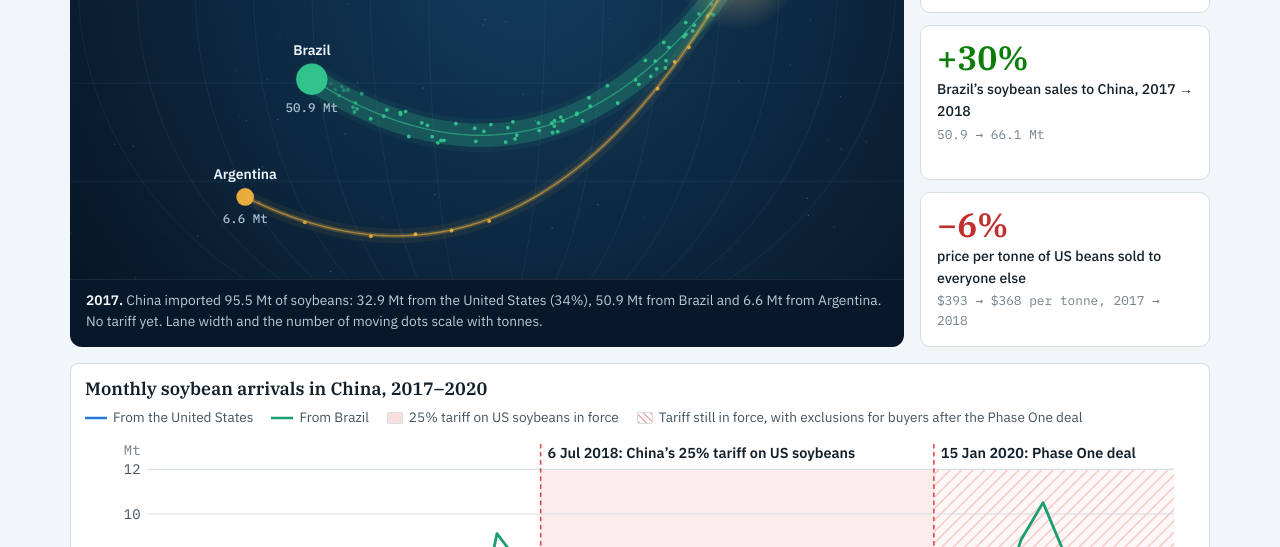
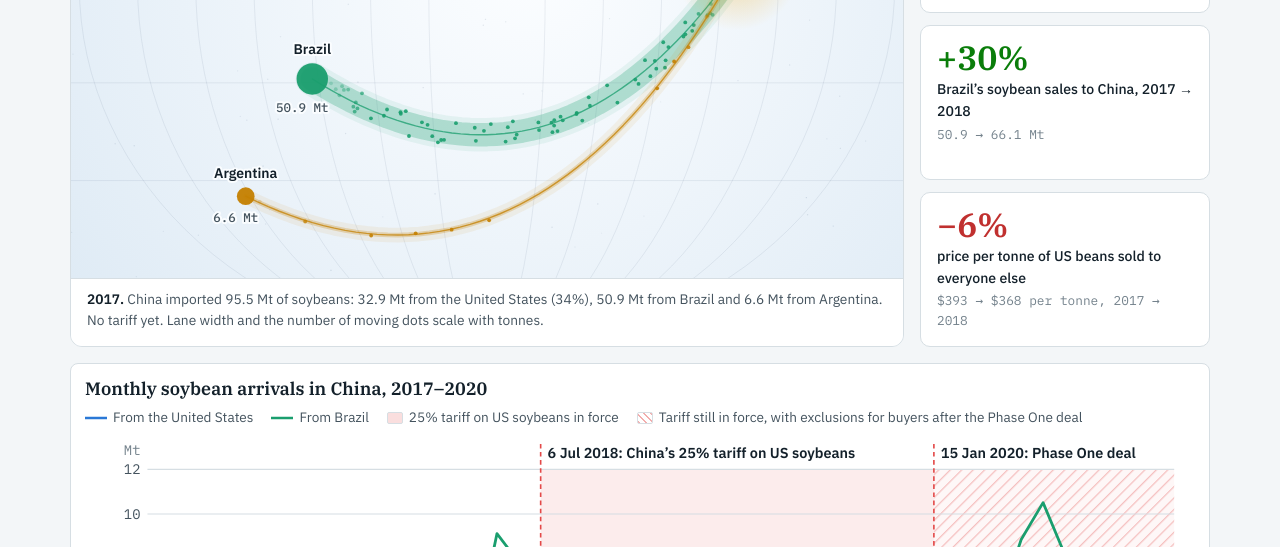
Before and after one commit to deluair/arec530-trade-policy-lab, a plain HTML site: page index.html in a window 1280 px wide. Shown: the part 819-1366 px from the top of the page. Drawn offline with Linux system fonts and the light colour scheme; animation ran at ten frames a second.

Commit message:
Repaint the soybean shipping map in a light palette
Co-Authored-By: Claude Opus 5.5 <noreply@anthropic.com>
Claude-Session: https://claude.ai/code/session_01AVGb2LR2zgJGWYpCCMzY8t

```diff
--- a/index.html
+++ b/index.html
@@ -185,17 +185,17 @@ ol.steps .mono { font-size: .85rem; }
 :root { --lane-us: #2a78d6; --lane-br: #1a9e6e; }
 .eyebrow-s { font-family: var(--font-mono); font-size: .78rem; color: var(--area-c); letter-spacing: .05em; text-transform: uppercase; }
 .case-grid { display: grid; grid-template-columns: 1fr 290px; gap: 16px; align-items: stretch; }
-/* the ocean panel is a fixed night-sea world in both themes */
-.ocean { position: relative; border-radius: 12px; overflow: hidden; background: #08182a; color: #e6eef5; min-height: 340px; display: flex; flex-direction: column; }
+/* the shipping map is a pale chart-paper sea, light like the rest of the page */
+.ocean { position: relative; border-radius: 12px; overflow: hidden; background: #eef5fb; color: var(--ink); border: 1px solid var(--rule); min-height: 340px; display: flex; flex-direction: column; }
 .ocean canvas { width: 100%; flex: 1 1 auto; min-height: 420px; display: block; }
 .ocean-ui { position: absolute; top: 14px; right: 16px; display: flex; flex-direction: column; align-items: flex-end; gap: 8px; }
-.ocean .year { font: 600 3.2rem/1 var(--font-display); color: #f4f8fb; letter-spacing: .01em; text-shadow: 0 2px 18px rgba(0,0,0,.5); }
+.ocean .year { font: 600 3.2rem/1 var(--font-display); color: var(--ink); letter-spacing: .01em; }
 .ocean-ctl { display: flex; gap: 10px; align-items: center; }
-.ocean-ctl input { width: 170px; accent-color: #ff6b6b; }
-.obtn { background: rgba(255,255,255,.1); color: #f4f8fb; border: 1px solid rgba(255,255,255,.35); border-radius: 6px; padding: 5px 12px; font: 500 .85rem var(--font-body); cursor: pointer; }
-.obtn:hover { background: rgba(255,255,255,.2); }
-.ocean-cap { font-size: .86rem; color: #b9cad8; padding: 10px 16px 14px; border-top: 1px solid rgba(255,255,255,.08); }
-.ocean-cap b { color: #f4f8fb; }
+.ocean-ctl input { width: 170px; accent-color: var(--bad); }
+.obtn { background: var(--surface); color: var(--accent); border: 1px solid var(--accent); border-radius: 6px; padding: 5px 12px; font: 500 .85rem var(--font-body); cursor: pointer; }
+.obtn:hover { background: var(--accent-soft); }
+.ocean-cap { font-size: .86rem; color: var(--ink-2); padding: 10px 16px 14px; border-top: 1px solid var(--rule); background: var(--surface); }
+.ocean-cap b { color: var(--ink); }
 .sr { position: absolute; width: 1px; height: 1px; overflow: hidden; clip: rect(0 0 0 0); }
 .kpis { display: flex; flex-direction: column; gap: 12px; }
 .kpi { background: var(--surface); border: 1px solid var(--rule); border-radius: 10px; padding: 14px 16px; display: flex; flex-direction: column; gap: 2px; flex: 1; }
@@ -1465,10 +1465,11 @@ function caseSetup() {
 
   /* animated shipping lanes */
   const cv = document.getElementById("flow"), ctx = cv.getContext("2d");
+  const haloText = (txt, x, y) => { ctx.lineJoin = "round"; ctx.lineWidth = 4; ctx.strokeStyle = "rgba(251,253,255,0.95)"; ctx.strokeText(txt, x, y); ctx.fillText(txt, x, y); };
   const LANES = [
-    { key: "US", name: "United States", from: [0.13, 0.30], ctrl: [0.47, 0.0], col: "110,170,240" },
-    { key: "Brazil", name: "Brazil", from: [0.29, 0.66], ctrl: [0.58, 0.92], col: "52,201,143" },
-    { key: "Argentina", name: "Argentina", from: [0.21, 0.86], ctrl: [0.55, 1.1], col: "242,179,61" }
+    { key: "US", name: "United States", from: [0.13, 0.30], ctrl: [0.47, 0.0], col: "42,120,214" },
+    { key: "Brazil", name: "Brazil", from: [0.29, 0.66], ctrl: [0.58, 0.92], col: "26,158,110" },
+    { key: "Argentina", name: "Argentina", from: [0.21, 0.86], ctrl: [0.55, 1.1], col: "196,128,0" }
   ];
   const CN = [0.80, 0.47];
   let year = 2014, W2 = 0, H2 = 0, playing = null, last = performance.now();
@@ -1502,17 +1503,17 @@ function caseSetup() {
     const i = ai(year), k = REDUCE ? 1 : 0.07;
     for (const key of ["US", "Brazil", "Argentina", "World"]) cur[key] += (A[key][i] - cur[key]) * k;
     const g = ctx.createRadialGradient(W2 * 0.55, H2 * 0.45, 20, W2 * 0.55, H2 * 0.45, W2 * 0.75);
-    g.addColorStop(0, "#123a5c"); g.addColorStop(1, "#06121f");
+    g.addColorStop(0, "#fbfdff"); g.addColorStop(1, "#dce9f4");
     ctx.fillStyle = g; ctx.fillRect(0, 0, W2, H2);
     // graticule and stars for an ocean-at-night feel
-    ctx.strokeStyle = "rgba(160,200,235,0.07)"; ctx.lineWidth = 1;
+    ctx.strokeStyle = "rgba(29,58,95,0.08)"; ctx.lineWidth = 1;
     for (let j = 1; j < 8; j++) { ctx.beginPath(); ctx.ellipse(W2 * 0.5, H2 * 0.5, W2 * 0.07 * j, H2 * 0.62, 0, 0, Math.PI * 2); ctx.stroke(); }
     for (let j = 1; j < 6; j++) { ctx.beginPath(); ctx.moveTo(0, H2 * j / 6); ctx.lineTo(W2, H2 * j / 6); ctx.stroke(); }
-    for (const [sx, sy, sz] of stars) { ctx.fillStyle = `rgba(220,235,250,${0.08 + sz * 0.18})`; ctx.fillRect(sx * W2, sy * H2, 1.2, 1.2); }
+    for (const [sx, sy, sz] of stars) { ctx.fillStyle = `rgba(29,58,95,${0.05 + sz * 0.08})`; ctx.fillRect(sx * W2, sy * H2, 1.2, 1.2); }
     for (const l of LANES) {
       const mt = cur[l.key], w = widthOf(mt);
       ctx.lineCap = "round";
-      for (const [lw, al] of [[w + 10, 0.06], [w, 0.22], [1.4, 0.55]]) {
+      for (const [lw, al] of [[w + 10, 0.08], [w, 0.26], [1.4, 0.75]]) {
         ctx.strokeStyle = `rgba(${l.col},${al})`; ctx.lineWidth = lw; ctx.beginPath();
         for (let t = 0; t <= 1.0001; t += 0.02) { const [x, y] = bez(l, t); t === 0 ? ctx.moveTo(x, y) : ctx.lineTo(x, y); }
         ctx.stroke();
@@ -1530,27 +1531,27 @@ function caseSetup() {
       }
       const [nx, ny] = [l.from[0] * W2, l.from[1] * H2], r = 5 + Math.sqrt(mt) * 1.5;
       ctx.fillStyle = `rgba(${l.col},0.95)`; ctx.beginPath(); ctx.arc(nx, ny, r, 0, Math.PI * 2); ctx.fill();
-      ctx.fillStyle = "#eef4f9"; ctx.font = "600 14px 'IBM Plex Sans', sans-serif"; ctx.textAlign = "center";
-      ctx.fillText(l.name, nx, ny - r - 9);
-      ctx.fillStyle = "#a9bfd1"; ctx.font = "500 12.5px 'IBM Plex Mono', monospace";
-      ctx.fillText(fmt(A[l.key][i], 1) + " Mt", nx, ny + r + 17);
+      ctx.fillStyle = "#13202a"; ctx.font = "600 14px 'IBM Plex Sans', sans-serif"; ctx.textAlign = "center";
+      haloText(l.name, nx, ny - r - 9);
+      ctx.fillStyle = "#44535e"; ctx.font = "500 12.5px 'IBM Plex Mono', monospace";
+      haloText(fmt(A[l.key][i], 1) + " Mt", nx - 10, ny + r + 17);
     }
     // tariff wall on the US lane
     if (year >= 2018) {
       const [x, y, dx, dy] = bez(LANES[0], 0.8), len = Math.hypot(dx, dy), nx = -dy / len, ny = dx / len;
       const half = widthOf(cur.US) / 2 + 16, on = year <= 2019;
       const pulse = REDUCE ? 1 : 0.75 + 0.25 * Math.sin(now / 260);
-      ctx.strokeStyle = on ? `rgba(255,90,90,${pulse})` : "rgba(255,120,120,0.45)";
+      ctx.strokeStyle = on ? `rgba(208,59,59,${pulse})` : "rgba(208,59,59,0.45)";
       ctx.lineWidth = on ? 5 : 3; ctx.setLineDash(on ? [] : [6, 5]);
       ctx.beginPath(); ctx.moveTo(x - nx * half, y - ny * half); ctx.lineTo(x + nx * half, y + ny * half); ctx.stroke(); ctx.setLineDash([]);
-      ctx.fillStyle = on ? "#ff8a8a" : "#e3a3a3"; ctx.font = "600 13px 'IBM Plex Sans', sans-serif"; ctx.textAlign = "center";
-      ctx.fillText(on ? "25% tariff" : "tariff exclusions", x + nx * (half + 12), y + ny * (half + 12) - 4);
+      ctx.fillStyle = on ? "#b42d2d" : "#b06a6a"; ctx.font = "600 13px 'IBM Plex Sans', sans-serif"; ctx.textAlign = "center";
+      haloText(on ? "25% tariff" : "tariff exclusions", x - nx * (half + 14), y - ny * (half + 14) + 4);
     }
     const [cx, cy] = [CN[0] * W2, CN[1] * H2], cr = 10 + Math.sqrt(cur.World) * 1.9;
     const halo = ctx.createRadialGradient(cx, cy, cr * 0.4, cx, cy, cr * 2.2);
-    halo.addColorStop(0, "rgba(255,215,140,0.35)"); halo.addColorStop(1, "rgba(255,215,140,0)");
+    halo.addColorStop(0, "rgba(237,161,0,0.30)"); halo.addColorStop(1, "rgba(237,161,0,0)");
     ctx.fillStyle = halo; ctx.beginPath(); ctx.arc(cx, cy, cr * 2.2, 0, Math.PI * 2); ctx.fill();
-    ctx.fillStyle = "#ffd98c"; ctx.beginPath(); ctx.arc(cx, cy, cr, 0, Math.PI * 2); ctx.fill();
+    ctx.fillStyle = "#f6c453"; ctx.beginPath(); ctx.arc(cx, cy, cr, 0, Math.PI * 2); ctx.fill();
     ctx.fillStyle = "#0b1b2b"; ctx.font = "700 14px 'IBM Plex Sans', sans-serif"; ctx.textAlign = "center";
     ctx.fillText("China", cx, cy - 2);
     ctx.font = "600 12.5px 'IBM Plex Mono', monospace"; ctx.fillText(fmt(A.World[i], 1) + " Mt", cx, cy + 14);
```
